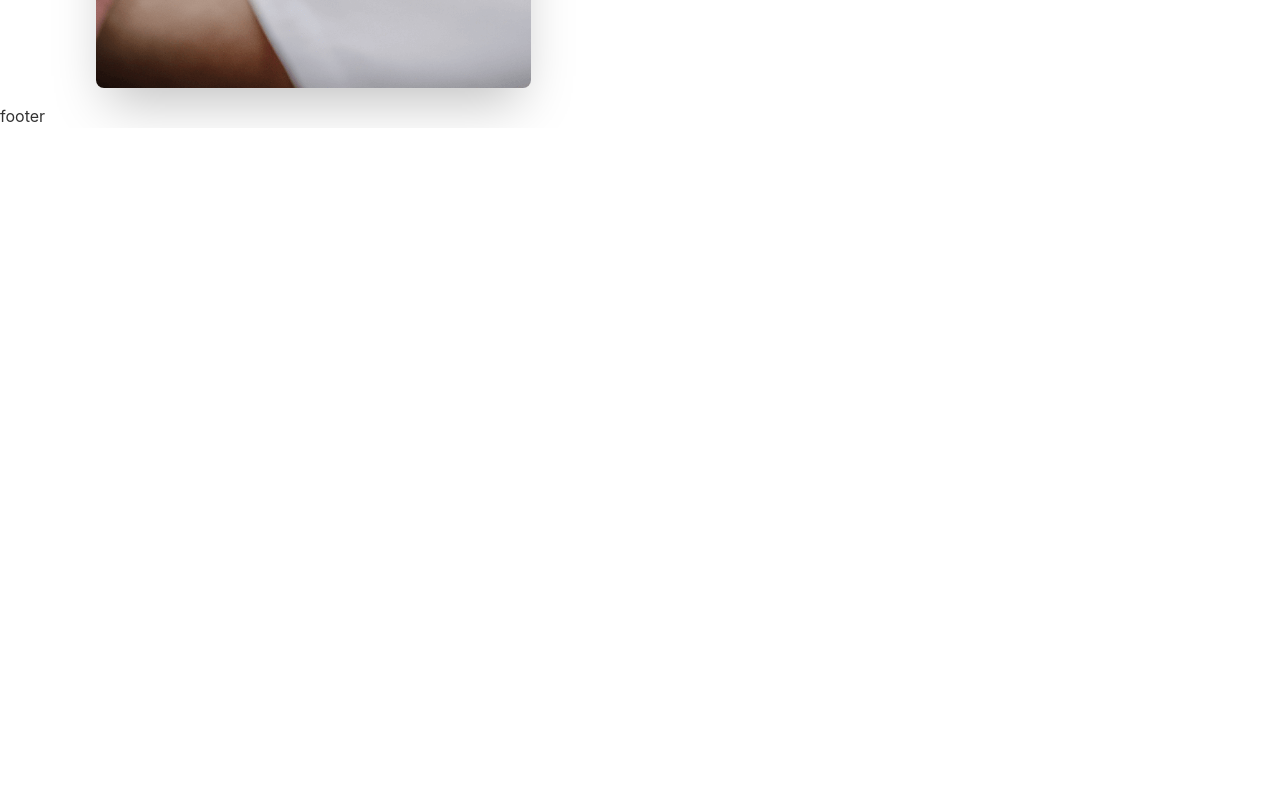
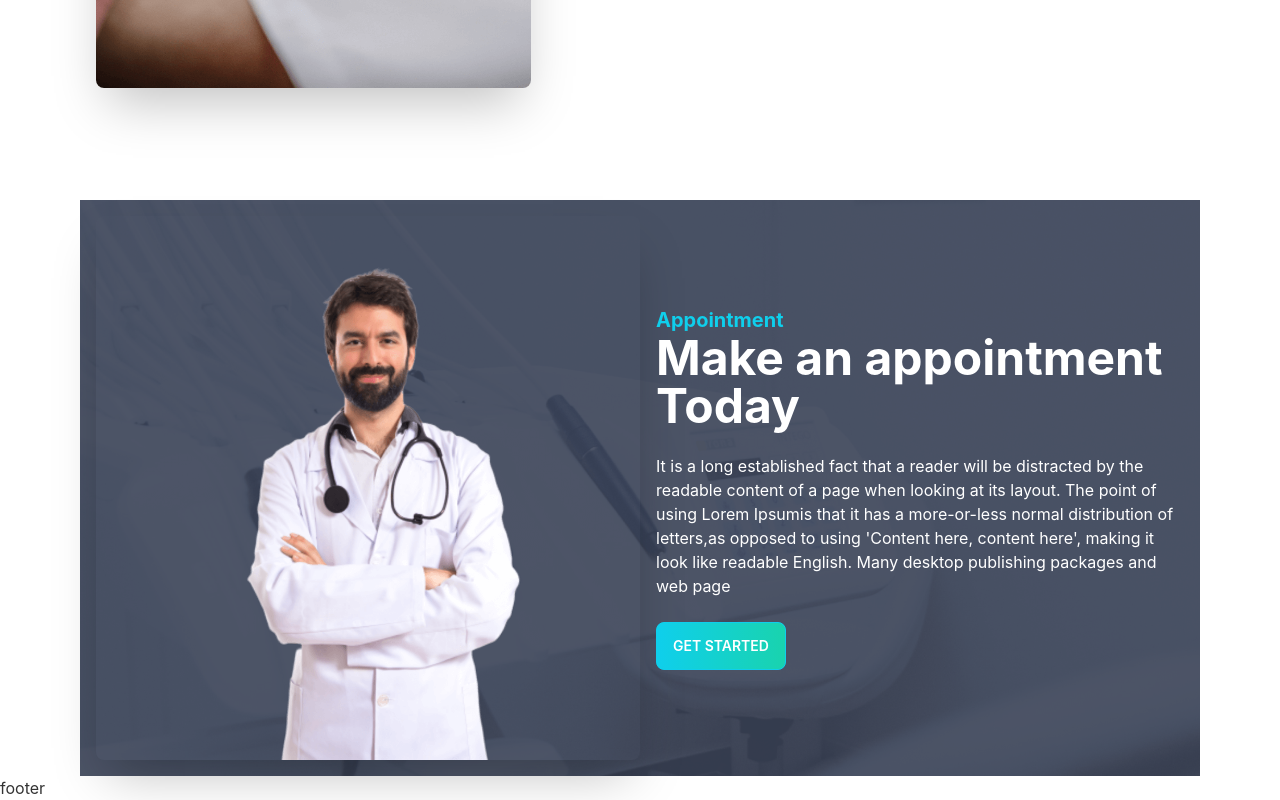
Before and after one commit to khaled39ab/Doctors-Portal-Client, a React (Create React App) app: page / in a window 1280 px wide. Shown: the part 1847-2647 px from the top of the page. Before the commit the page ends 1975 px from the top, so only its background shows below. Built offline with nearby package versions, Linux system fonts and the light colour scheme.

Commit message:
traing to make appointment section

```diff
--- a/src/Pages/Home/Home/Home.jsx
+++ b/src/Pages/Home/Home/Home.jsx
@@ -1,6 +1,7 @@
 import React from 'react';
 import Banner from '../Banner/Banner';
 import InfoCards from '../InfoCards/InfoCards';
+import MakeAppointment from '../MakeAppointment/MakeAppointment';
 import Services from '../Services/Services';
 import Treatment from '../Treatment/Treatment';
 
@@ -11,6 +12,7 @@
             <InfoCards />
             <Services />
             <Treatment />
+            <MakeAppointment />
         </div>
     );
 };
--- /dev/null
+++ b/src/Pages/Home/MakeAppointment/MakeAppointment.jsx
@@ -0,0 +1,23 @@
+import React from 'react';
+import doctor from '../../../assets/images/doctor.png';
+import appointment from '../../../assets/images/appointment.png';
+
+const MakeAppointment = () => {
+    return (
+        <section className='mt-24' style={{ backgroundImage: `url(${appointment})` }}>
+            <div className="hero">
+                <div className="hero-content flex-col lg:flex-row">
+                    <img alt='doctor' src={doctor} className="lg:w-1/2 rounded-lg shadow-2xl" />
+                    <div>
+                        <h4 className='text-primary text-xl font-bold'>Appointment</h4>
+                        <h1 className="text-5xl text-white font-bold">Make an appointment Today</h1>
+                        <p className="py-6 text-white">It is a long established fact that a reader will be distracted by the readable content of a page when looking at its layout. The point of using Lorem Ipsumis that it has a more-or-less normal distribution of letters,as opposed to using 'Content here, content here', making it look like readable English. Many desktop publishing packages and web page</p>
+                        <button className="btn btn-primary text-white bg-gradient-to-r from-primary to-secondary">Get Started</button>
+                    </div>
+                </div>
+            </div>
+        </section>
+    );
+};
+
+export default MakeAppointment;
```
